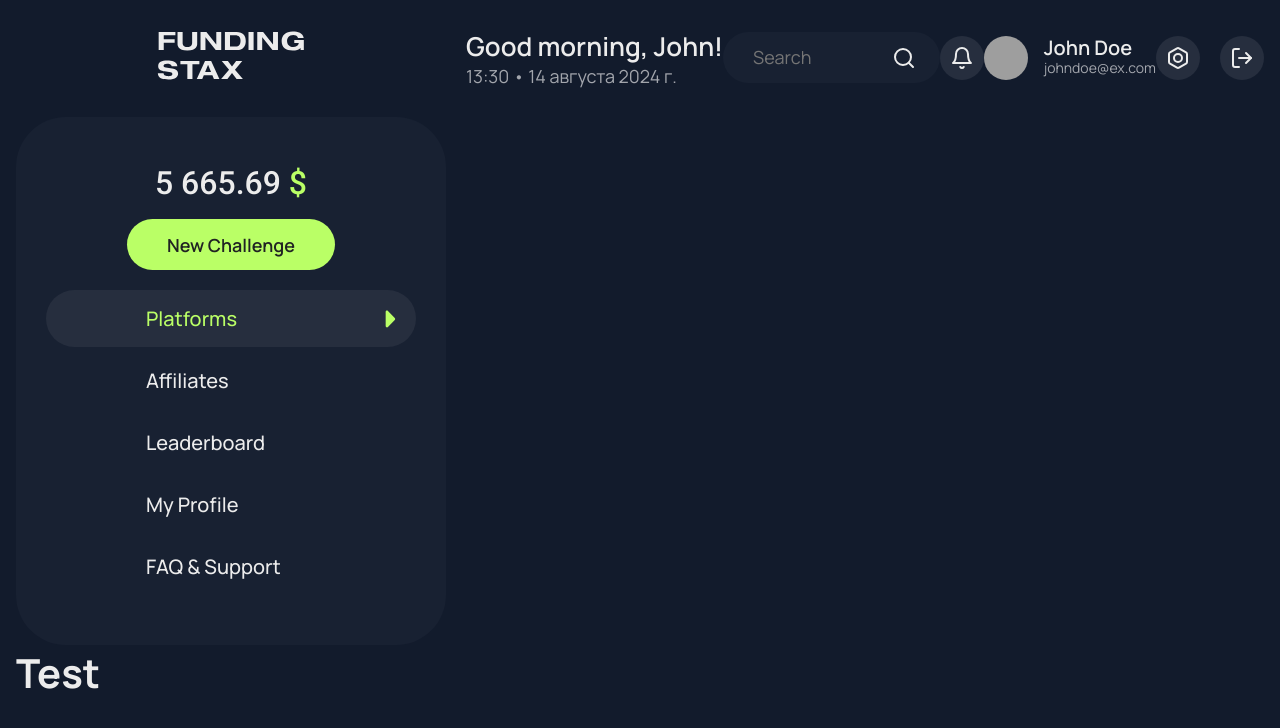
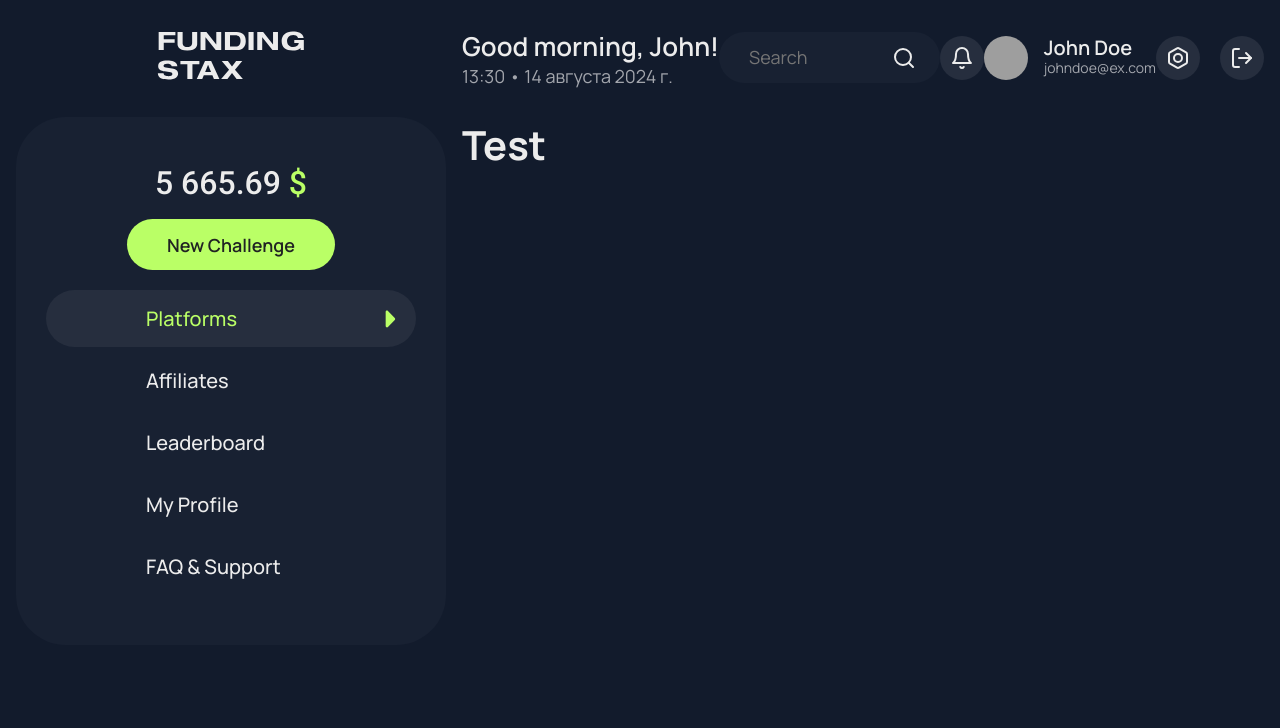
Before and after one commit to fenyadim/funding-stax-dashboard, a Next.js app: page / in a window 1280 px wide. Shown: the top 728 px of the page. Built offline with nearby package versions, Linux system fonts and the light colour scheme; grey boxes are pictures that could not be loaded.

Commit message:
Create sidebar

```diff
--- a/src/app/layout.tsx
+++ b/src/app/layout.tsx
@@ -3,6 +3,7 @@ import type { Metadata } from 'next';
 import { Manrope, Roboto } from 'next/font/google';
 
 import { Header, Sidebar } from '@/components';
+import { Flex } from '@/components/ui';
 
 const manrope = Manrope({
 	weight: ['400', '500', '600', '700'],
@@ -29,10 +30,10 @@ export default function RootLayout({
 		<html lang='en'>
 			<body className={`${manrope.variable} ${roboto.variable}`}>
 				<Header />
-				<main>
+				<Flex align='start' gap='16'>
 					<Sidebar />
 					{children}
-				</main>
+				</Flex>
 			</body>
 		</html>
 	);
--- a/src/components/Header/Header.module.scss
+++ b/src/components/Header/Header.module.scss
@@ -1,6 +1,6 @@
 .headerWrapper {
   display: flex;
-  gap: 20px;
+  gap: 16px;
   align-items: center;
   margin-bottom: 25px;
 }
@@ -9,13 +9,6 @@
   display: flex;
   justify-content: center;
   min-width: var(--sidebar-width);
-}
-
-.rightSide {
-  display: flex;
-  align-items: center;
-  justify-content: space-between;
-  width: 100%;
 }
 
 .welcomeTitle {
--- a/src/components/Header/Header.tsx
+++ b/src/components/Header/Header.tsx
@@ -6,7 +6,7 @@ import Link from 'next/link';
 import { FC } from 'react';
 
 import { Profile } from '@/components';
-import { Button, Input } from '@/components/ui';
+import { Button, Flex, Input } from '@/components/ui';
 import { useNowDate } from '@/hooks/useNowDate';
 
 import styles from './Header.module.scss';
@@ -26,7 +26,7 @@ const Header: FC = () => {
 					/>
 				</Link>
 			</div>
-			<div className={styles.rightSide}>
+			<Flex max justify='between'>
 				<div className={styles.welcomeWrapper}>
 					<h2 className={styles.welcomeTitle}>Good morning, John!</h2>
 					<p className={styles.welcomeDate}>{`${time} • ${date}`}</p>
@@ -57,7 +57,7 @@ const Header: FC = () => {
 						<LogOut />
 					</Button>
 				</div>
-			</div>
+			</Flex>
 		</header>
 	);
 };
--- a/src/components/ui/Button/Button.tsx
+++ b/src/components/ui/Button/Button.tsx
@@ -1,5 +1,5 @@
 import cn from 'classnames';
-import { ComponentPropsWithoutRef, FC, forwardRef } from 'react';
+import { ComponentPropsWithoutRef, forwardRef } from 'react';
 
 import styles from './Button.module.scss';
 
@@ -9,7 +9,7 @@ interface ButtonProps extends ComponentPropsWithoutRef<'button'> {
 	isRound?: boolean;
 }
 
-const Button: FC<ButtonProps> = forwardRef<HTMLButtonElement, ButtonProps>(
+export const Button = forwardRef<HTMLButtonElement, ButtonProps>(
 	(
 		{
 			children,
@@ -45,5 +45,3 @@ const Button: FC<ButtonProps> = forwardRef<HTMLButtonElement, ButtonProps>(
 );
 
 Button.displayName = 'Button';
-
-export default Button;
--- /dev/null
+++ b/src/components/ui/Flex/Flex.module.scss
@@ -0,0 +1,59 @@
+.Flex {
+    display: flex;
+}
+
+.justifyStart {
+    justify-content: flex-start;
+}
+
+.justifyEnd {
+    justify-content: flex-end;
+}
+
+.justifyCenter {
+    justify-content: center;
+}
+
+.justifyBetween {
+    justify-content: space-between;
+}
+
+.alignStart {
+    align-items: flex-start;
+}
+
+.alignEnd {
+    align-items: flex-end;
+}
+
+.alignCenter {
+    align-items: center;
+}
+
+.directionRow {
+    flex-direction: row;
+}
+
+.directionColumn {
+    flex-direction: column;
+}
+
+.gap4 {
+    gap: 4px;
+}
+
+.gap8 {
+    gap: 8px;
+}
+
+.gap16 {
+    gap: 16px;
+}
+
+.gap32 {
+    gap: 32px;
+}
+
+.max {
+    width: 100%;
+}
--- /dev/null
+++ b/src/components/ui/Flex/Flex.tsx
@@ -0,0 +1,84 @@
+import cn from 'classnames';
+import {
+	type DetailedHTMLProps,
+	type HTMLAttributes,
+	type ReactNode,
+} from 'react';
+
+import styles from './Flex.module.scss';
+
+type FlexJustify = 'start' | 'center' | 'end' | 'between';
+type FlexAlign = 'start' | 'center' | 'end';
+type FlexDirection = 'row' | 'column';
+type FlexGap = '4' | '8' | '16' | '32';
+
+type DivProps = DetailedHTMLProps<
+	HTMLAttributes<HTMLDivElement>,
+	HTMLDivElement
+>;
+
+export interface FlexProps extends DivProps {
+	className?: string;
+	children: ReactNode;
+	justify?: FlexJustify;
+	align?: FlexAlign;
+	direction?: FlexDirection;
+	gap?: FlexGap;
+	max?: boolean;
+}
+
+const justifyClasses: Record<FlexJustify, string> = {
+	center: styles.justifyCenter,
+	end: styles.justifyEnd,
+	between: styles.justifyBetween,
+	start: styles.justifyStart,
+};
+
+const alignClasses: Record<FlexAlign, string> = {
+	center: styles.alignCenter,
+	end: styles.alignEnd,
+	start: styles.alignStart,
+};
+
+const directionClasses: Record<FlexDirection, string> = {
+	row: styles.directionRow,
+	column: styles.directionColumn,
+};
+
+const gapClasses: Record<FlexGap, string> = {
+	4: styles.gap4,
+	8: styles.gap8,
+	16: styles.gap16,
+	32: styles.gap32,
+};
+
+export const Flex = (props: FlexProps) => {
+	const {
+		className,
+		children,
+		justify = 'start',
+		align = 'center',
+		direction = 'row',
+		gap,
+		max,
+		...otherProps
+	} = props;
+
+	const additional = [
+		className,
+		justifyClasses[justify],
+		alignClasses[align],
+		directionClasses[direction],
+		gap && gapClasses[gap],
+	];
+
+	const mods = {
+		[styles.max]: max,
+	};
+
+	return (
+		<div className={cn(styles.Flex, mods, additional)} {...otherProps}>
+			{children}
+		</div>
+	);
+};
--- a/src/components/ui/Input/Input.tsx
+++ b/src/components/ui/Input/Input.tsx
@@ -1,20 +1,22 @@
-import cn from "classnames";
-import React, { FC } from 'react';
+import cn from 'classnames';
+import React, { ComponentPropsWithoutRef, forwardRef } from 'react';
 
-import styles from './Input.module.scss'
+import styles from './Input.module.scss';
 
-interface Props extends React.InputHTMLAttributes<HTMLInputElement> {
-}
+interface InputProps extends ComponentPropsWithoutRef<'input'> {}
 
-const Input: FC<Props> = ({className, ...props}) => {
+export const Input = forwardRef<HTMLInputElement, InputProps>(
+	({ className, ...props }, ref) => {
 		return (
 			<>
 				<input
+					ref={ref}
 					className={cn(styles.input, className)}
 					{...props}
 				/>
 			</>
 		);
-};
+	},
+);
 
-export default Input;
+Input.displayName = 'Input';
--- a/src/components/ui/index.ts
+++ b/src/components/ui/index.ts
@@ -1,2 +1,3 @@
-export { default as Button } from './Button/Button';
-export { default as Input } from './Input/Input';
+export { Button } from './Button/Button';
+export { Input } from './Input/Input';
+export { Flex } from './Flex/Flex';
```
Lines whose indentation alone changed are shown as unchanged.
